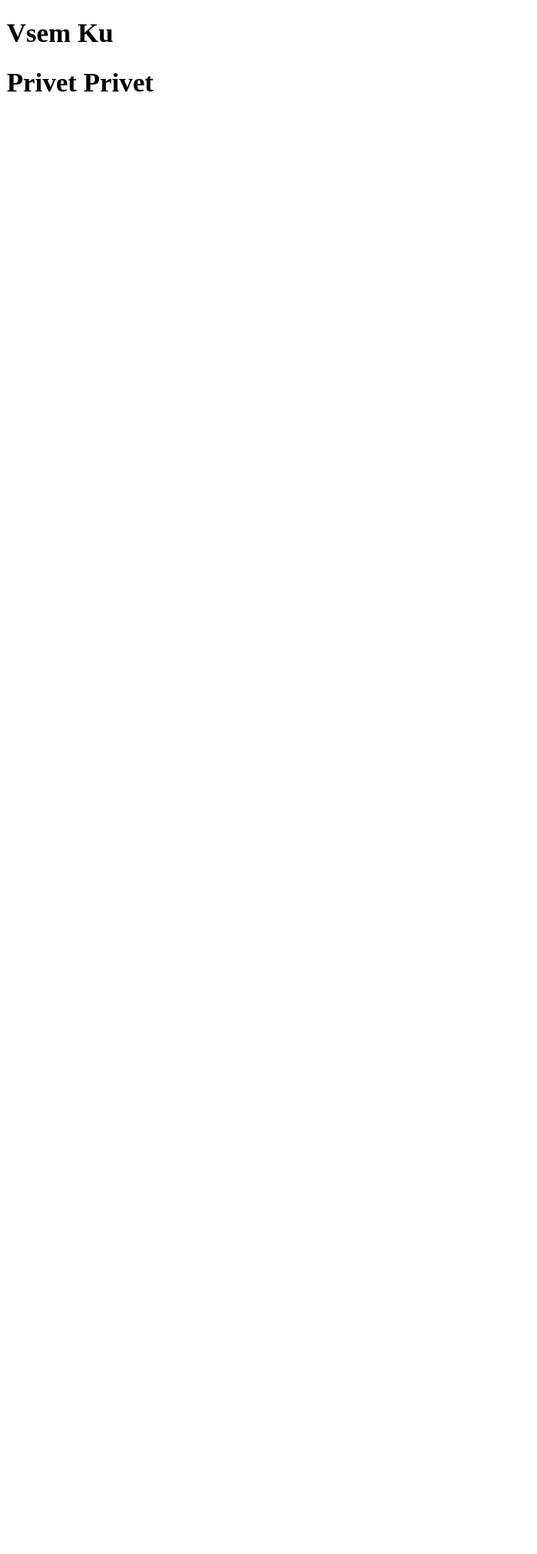
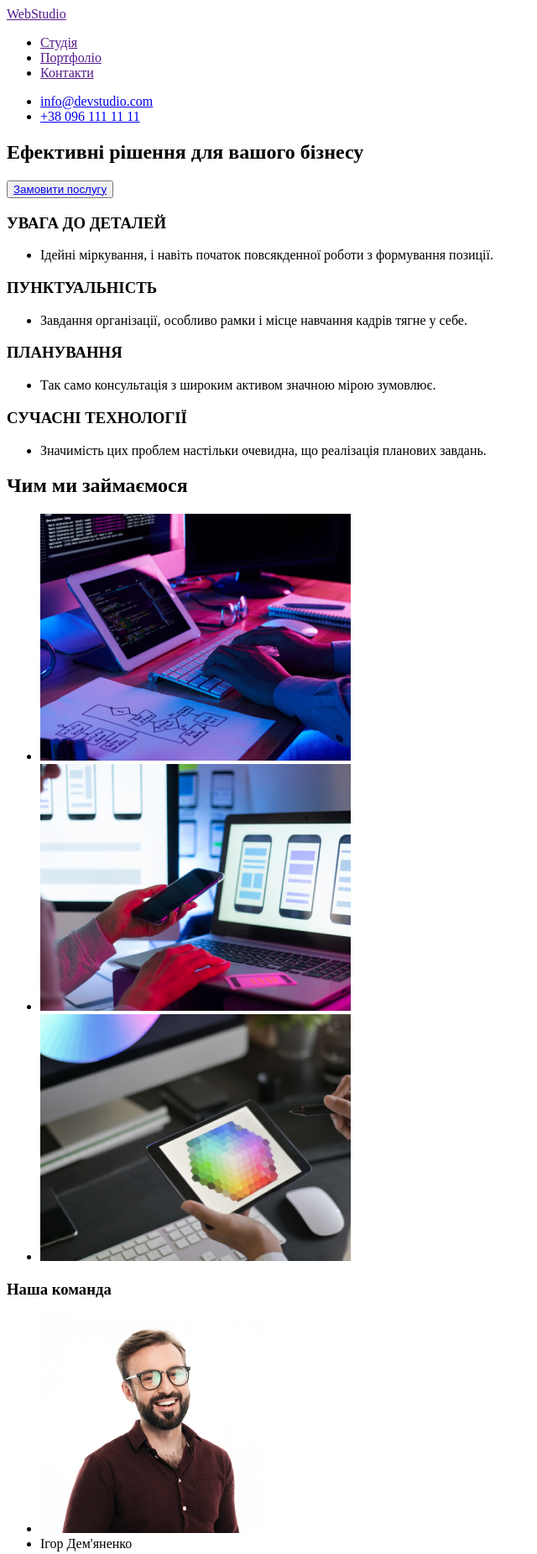
Before and after one commit to Igor102938/yy, a plain HTML site: page index.html in a window 1280 px wide. Shown: the top 1851 px of the page at 84% size, without its empty margins (0-640 px from the left). Before the commit the page ends 800 px from the top, so only its background shows below. Drawn offline with Linux system fonts and the light colour scheme.

Commit message:
Создаю основной контент

```diff
--- a/index.html
+++ b/index.html
@@ -9,8 +9,108 @@
 </head>
 
 <body>
-    <h1>Vsem Ku</h1>
-    <h1>Privet Privet</h1>
+
+    <!-- Header -->
+    <Header>
+        <nav>
+            <a href=""><span>Web</span>Studio</a>
+            <ul>
+                <li><a href=""><span>Студія</span></a></li>
+                <li><a href="">Портфоліо</li>
+                </a>
+                <li><a href="">Контакти</a></li>
+            </ul>
+        </nav>
+        <!-- Contact -->
+        <ul>
+            <li>
+                <a href="info@devstudio.com">info@devstudio.com</a>
+            </li>
+            <li>
+                <a href="+38 096 111 11 11">+38 096 111 11 11</a>
+            </li>
+
+        </ul>
+    </Header>
+    <!-- Hero  -->
+    <main>
+        <section>
+            <h1>Ефективні рішення для вашого бізнесу</h1>
+            <button><a href="https://www.youtube.com/watch?v=dQw4w9WgXcQ&ab_channel=RickAstley">Замовити послугу</a>
+            </button>
+        </section>
+        <!-- Kakoito tekst -->
+        <section>
+            <h3>УВАГА ДО ДЕТАЛЕЙ</h3>
+            <ul>
+                <li> Ідейні міркування, і навіть початок повсякденної роботи з формування позиції.</li>
+            </ul>
+
+            <h3>ПУНКТУАЛЬНІСТЬ</h3>
+            <ul>
+                <li> Завдання організації, особливо рамки і місце навчання кадрів тягне у себе.</li>
+            </ul>
+
+            <h3>ПЛАНУВАННЯ</h3>
+            <ul>
+                <li> Так само консультація з широким активом значною мірою зумовлює.</li>
+            </ul>
+            <h3>СУЧАСНІ ТЕХНОЛОГІЇ</h3>
+            <ul>
+                <li> Значимість цих проблем настільки очевидна, що реалізація планових завдань.</li>
+            </ul>
+
+        </section>
+        <!-- Chem Zanimaemsa -->
+        <section>
+            <h2>Чим ми займаємося</h2>
+            <ul>
+                <li><img src="./img.jpg" alt="человек работает за компом" width="370px"> </li>
+                <li><img src="./img (1).jpg" alt="человек работает за компом" width="370px"> </li>
+                <li><img src="./img (2).jpg" alt="человек работает за ноутом" width="370px"> </li>
+
+            </ul>
+        </section>
+        <!-- Nasha Komanda -->
+        <section>
+            <h3>Наша команда</h3>
+            <ul>
+                <li><img src="img (3).jpg" alt="ігор дем'яненко" width="270px"></li>
+                <li>Ігор Дем'яненко</li>
+                <p>Product Designer</p>
+            </ul>
+
+            <li><img src="img (4).jpg" alt="ольга рєпіна" width="270px"></li>
+            <li>Ольга Рєпіна</li>
+            <p>Frontend Developer</p>
+
+            <li><img src="img (5).jpg" alt="микола тарасов" width="270px"></li>
+            <li>Микола Тарасов</li>
+            <p>Marketing</p>
+
+            <li><img src="img (6).jpg" alt="михайло єрмаков" width="270px"></li>
+            <li>Михайло Єрмаков</li>
+            <p>UI Designer</p>
+
+        </section>
+    </main>
+    <!-- Podval -->
+    <footer>
+        <h2>WebStudio</h2>
+        <address>
+            <ul>
+                м. Київ, пр-т Лесі Українки, 26
+                <li>
+                    <a href="info@devstudio.com">info@devstudio.com</a>
+                </li>
+                <li>
+                    <a href="+38 096 111 11 11">+38 096 111 11 11</a>
+                </li>
+            </ul>
+        </address>
+
+
+    </footer>
 </body>
 
 </html>
```
